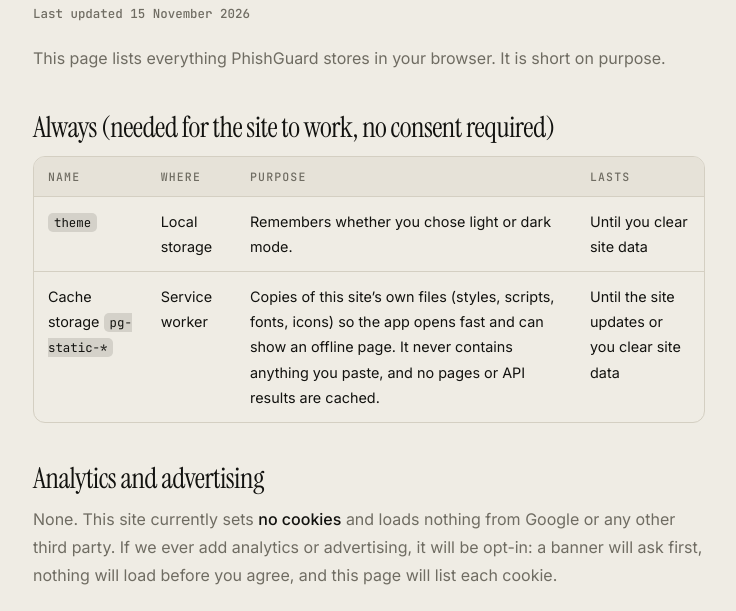
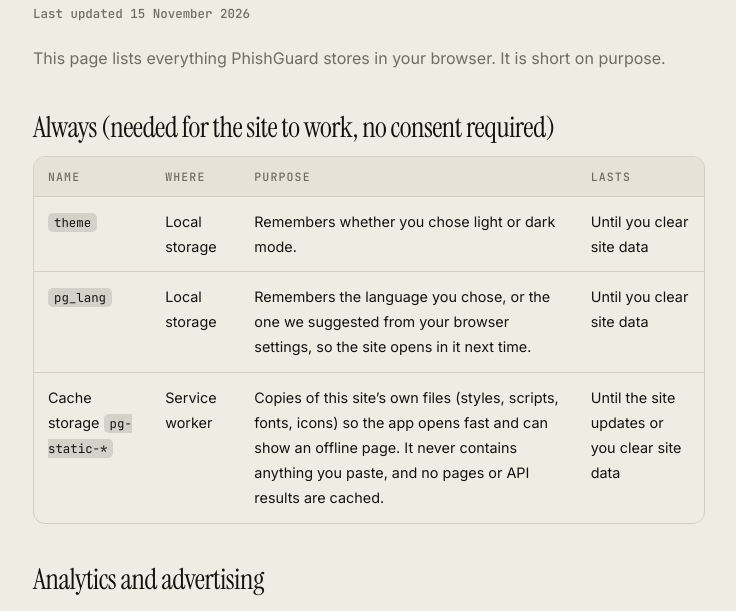
Before and after one commit to MeetDave-25/Phishguard, a Flask app: page /cookies in a window 1280 px wide. Shown: the part 213-824 px from the top of the page, without its empty margins (271-1007 px from the left). Run offline with Flask 3, Linux system fonts and the light colour scheme.

Commit message:
Auto-switch to the visitor's language on first visit, and remember the choice
- first visit to /, /contact or /feedback with a Hindi/Gujarati/Marathi/Spanish browser switches once
  (English listed first in the browser's language list means stay), with a "Back to English" notice
- the choice is remembered in local storage (pg_lang); choosing English is remembered too, so nobody is switched twice
- English-only pages, ?shared=1 and #hash are untouched; search engines (no language preference) still see English
- cookie policy lists the new local-storage item; tests/browser_lang.py covers 25 browser scenarios

Co-Authored-By: Claude Sonnet 5.5 <noreply@anthropic.com>

```diff
--- a/static/site.js
+++ b/static/site.js
@@ -20,6 +20,51 @@
     document.addEventListener("click", (e) => { if (langMenu.open && !langMenu.contains(e.target)) langMenu.open = false; });
     document.addEventListener("keydown", (e) => { if (e.key === "Escape" && langMenu.open) { langMenu.open = false; langMenu.querySelector("summary").focus(); } });
   }
+
+  // ---------- language preference: remember the choice, switch once on first visit ----------
+  const SUPPORTED = ["hi", "gu", "mr", "es"];
+  const TRANSLATED_PATHS = ["/", "/contact", "/feedback"];  // pages that exist in every language
+  const pageLang = root.lang || "en";
+  const getPref = () => { try { return localStorage.getItem("pg_lang"); } catch { return null; } };
+  const setPref = (v) => { try { localStorage.setItem("pg_lang", v); } catch {} };
+  // an explicit choice in the switcher is remembered (choosing English too, so we never switch away again)
+  document.querySelectorAll("#lang a[hreflang], .sheet-langs a[hreflang]").forEach((a) => a.addEventListener("click", () => setPref(a.getAttribute("hreflang"))));
+  if (pageLang === "en" && TRANSLATED_PATHS.includes(location.pathname)) {
+    let target = getPref();
+    let auto = false;
+    if (!target) {  // first visit ever: look at the browser's language list, in order; English first means stay
+      for (const l of (navigator.languages && navigator.languages.length ? navigator.languages : [navigator.language || "en"])) {
+        const code = String(l).toLowerCase().split("-")[0];
+        if (code === "en") break;
+        if (SUPPORTED.includes(code)) { target = code; auto = true; break; }
+      }
+    }
+    if (target && SUPPORTED.includes(target)) {
+      if (auto) { setPref(target); try { sessionStorage.setItem("pg_auto", "1"); } catch {} }
+      location.replace("/" + target + location.pathname + location.search + location.hash);
+      return;  // the browser is navigating; skip the rest of this page's setup
+    }
+  }
+  // on the page we switched to: say so, and offer the way back
+  let switched = false;
+  try { switched = sessionStorage.getItem("pg_auto") === "1"; sessionStorage.removeItem("pg_auto"); } catch {}
+  const showSwitchedNotice = () => {
+    let I = {};
+    try { I = JSON.parse(document.getElementById("i18n").textContent); } catch {}
+    const nameEl = document.querySelector("#lang summary span");
+    if (I.auto_switched) {
+      const t = document.createElement("div");
+      t.className = "toast"; t.setAttribute("role", "status");
+      const msg = document.createElement("span"); msg.textContent = I.auto_switched.replace("{lang}", nameEl ? nameEl.textContent : pageLang);
+      const back = document.createElement("a"); back.href = location.pathname.replace(/^\/[a-z]{2}(?=\/|$)/, "") || "/"; back.setAttribute("hreflang", "en"); back.textContent = I.auto_back;
+      back.addEventListener("click", () => setPref("en"));
+      const x = document.createElement("button"); x.type = "button"; x.setAttribute("aria-label", "×"); x.textContent = "×"; x.onclick = () => t.remove();
+      t.append(msg, back, x); document.body.appendChild(t);
+      setTimeout(() => t.remove(), 12000);
+    }
+  };
+  // the language data block comes after this script in the page, so wait for the document to finish parsing
+  if (switched && pageLang !== "en") { if (document.readyState === "loading") document.addEventListener("DOMContentLoaded", showSwitchedNotice); else showSwitchedNotice(); }
 
   // ---------- sticky nav border + mobile menu ----------
   const topbar = $("#topbar"), links = $("#links"), burger = $("#burger");
--- a/static/style.css
+++ b/static/style.css
@@ -611,3 +611,9 @@ main:not(.doc) > .lang-note{order:-1}
 /* Indian scripts have smaller x-height: enlarge the small label styles a little */
 :is(html[lang=hi],html[lang=mr],html[lang=gu]) :is(.kicker,.section-h,.tab-hint,.st-n,.intel,.stat p,.foot-links b,.sheet-langs b){font-size:.92rem}
 :is(html[lang=hi],html[lang=mr],html[lang=gu]) :is(.chip,.toggle small,.drop,.finding p,.v-sub){font-size:1rem}
+
+/* "showing this page in X / back to English" notice */
+.toast{position:fixed;left:16px;bottom:16px;z-index:95;display:flex;align-items:center;gap:14px;max-width:calc(100vw - 32px);background:var(--card);border:1.5px solid var(--ink);border-radius:14px;box-shadow:var(--shadow);padding:12px 12px 12px 16px;font-size:.92rem}
+.toast a{color:var(--signal);font-weight:500;white-space:nowrap;text-decoration:underline;min-height:44px;display:inline-flex;align-items:center}
+.toast button{background:none;border:0;font-size:1.4rem;line-height:1;color:var(--mid);cursor:pointer;min-width:44px;min-height:44px}
+@media (max-width:760px){.toast{left:12px;right:12px;bottom:calc(84px + env(safe-area-inset-bottom));max-width:none}}
--- a/templates/cookies.html
+++ b/templates/cookies.html
@@ -16,6 +16,7 @@
   <thead><tr><th>Name</th><th>Where</th><th>Purpose</th><th>Lasts</th></tr></thead>
   <tbody>
     <tr><td><code>theme</code></td><td>Local storage</td><td>Remembers whether you chose light or dark mode.</td><td>Until you clear site data</td></tr>
+    <tr><td><code>pg_lang</code></td><td>Local storage</td><td>Remembers the language you chose, or the one we suggested from your browser settings, so the site opens in it next time.</td><td>Until you clear site data</td></tr>
     <tr><td>Cache storage <code>pg-static-*</code></td><td>Service worker</td><td>Copies of this site’s own files (styles, scripts, fonts, icons) so the app opens fast and can show an offline page. It never contains anything you paste, and no pages or API results are cached.</td><td>Until the site updates or you clear site data</td></tr>
     {% if site.analytics %}<tr><td><code>pg_consent</code></td><td>Local storage</td><td>Remembers your cookie choice (accept or decline) so we don’t keep asking.</td><td>Until you clear site data</td></tr>{% endif %}
   </tbody>
--- a/translations/en.json
+++ b/translations/en.json
@@ -379,5 +379,7 @@
  "f.qr.t": "Link hidden inside a QR code",
  "f.qr.d": "A QR code hides the address from your eyes. Scammers use QR codes to get past text filters ('quishing').",
  "js.qr_h": "QR code found in the image (its link was checked below)",
- "err.pixels": "That image is too large (max 30 megapixels)."
+ "err.pixels": "That image is too large (max 30 megapixels).",
+ "js.auto_switched": "Showing this page in {lang}.",
+ "js.auto_back": "Back to English"
 }
--- a/translations/es.json
+++ b/translations/es.json
@@ -382,5 +382,7 @@
  "f.qr.t": "Enlace oculto en un código QR",
  "f.qr.d": "Un código QR oculta la dirección a tus ojos. Los estafadores usan códigos QR para saltarse los filtros de texto (“quishing”).",
  "js.qr_h": "Código QR encontrado en la imagen (su enlace se comprobó abajo)",
- "err.pixels": "Esa imagen es demasiado grande (máx. 30 megapíxeles)."
+ "err.pixels": "Esa imagen es demasiado grande (máx. 30 megapíxeles).",
+ "js.auto_switched": "Mostrando esta página en {lang}.",
+ "js.auto_back": "Volver al inglés"
 }
--- a/translations/gu.json
+++ b/translations/gu.json
@@ -379,5 +379,7 @@
  "f.qr.t": "QR કોડમાં છુપાયેલી લિંક",
  "f.qr.d": "QR કોડ સરનામું તમારી નજરથી છુપાવે છે. સ્કેમર ટેક્સ્ટ ફિલ્ટરથી બચવા QR કોડનો ઉપયોગ કરે છે (“ક્વિશિંગ”).",
  "js.qr_h": "ચિત્રમાં QR કોડ મળ્યો (તેની લિંકની તપાસ નીચે છે)",
- "err.pixels": "આ ચિત્ર ઘણું મોટું છે (વધુમાં વધુ 30 મેગાપિક્સલ)."
+ "err.pixels": "આ ચિત્ર ઘણું મોટું છે (વધુમાં વધુ 30 મેગાપિક્સલ).",
+ "js.auto_switched": "આ પેજ {lang} માં બતાવાઈ રહ્યું છે.",
+ "js.auto_back": "અંગ્રેજીમાં પાછા જાઓ"
 }
--- a/translations/hi.json
+++ b/translations/hi.json
@@ -379,5 +379,7 @@
  "f.qr.t": "QR कोड में छिपा लिंक",
  "f.qr.d": "QR कोड पता आपकी नज़र से छिपा देता है। स्कैमर टेक्स्ट फ़िल्टर से बचने के लिए QR कोड का इस्तेमाल करते हैं (“क्विशिंग”)।",
  "js.qr_h": "चित्र में QR कोड मिला (उसके लिंक की जाँच नीचे है)",
- "err.pixels": "यह चित्र बहुत बड़ा है (अधिकतम 30 मेगापिक्सल)।"
+ "err.pixels": "यह चित्र बहुत बड़ा है (अधिकतम 30 मेगापिक्सल)।",
+ "js.auto_switched": "यह पेज {lang} में दिखाया जा रहा है।",
+ "js.auto_back": "अंग्रेज़ी में वापस जाएँ"
 }
--- a/translations/mr.json
+++ b/translations/mr.json
@@ -379,5 +379,7 @@
  "f.qr.t": "QR कोडमध्ये लपवलेली लिंक",
  "f.qr.d": "QR कोड पत्ता तुमच्या नजरेपासून लपवतो. स्कॅमर मजकूर फिल्टर चुकवण्यासाठी QR कोड वापरतात (“क्विशिंग”).",
  "js.qr_h": "चित्रात QR कोड सापडला (त्याच्या लिंकची तपासणी खाली आहे)",
- "err.pixels": "हे चित्र खूप मोठे आहे (कमाल 30 मेगापिक्सेल)."
+ "err.pixels": "हे चित्र खूप मोठे आहे (कमाल 30 मेगापिक्सेल).",
+ "js.auto_switched": "हे पान {lang} मध्ये दाखवले जात आहे.",
+ "js.auto_back": "इंग्रजीत परत जा"
 }
```
Also changed, not shown: tests/browser_lang.py (added, +96 -0 lines).
